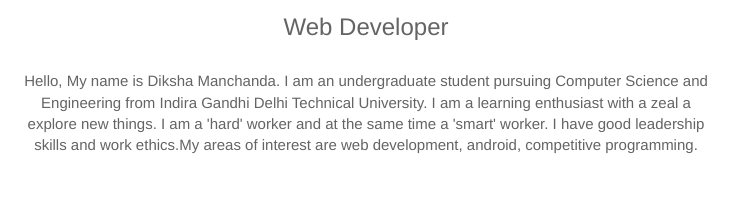
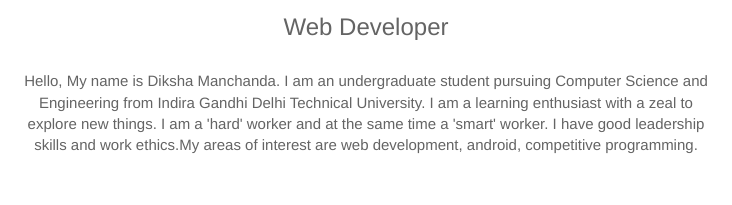
Before and after one commit to Diksha2008/Diksha2008.github.io, a plain HTML site: page index.html in a window 1280 px wide. Shown: the part 540-745 px from the top of the page, 274-1006 px from the left. Drawn offline with nearby package versions, Linux system fonts and the light colour scheme.

Commit message:
Correct typo

```diff
--- a/index.html
+++ b/index.html
@@ -37,7 +37,7 @@
 		<div class="content">
 			<h1>Diksha Manchanda</h1>
 			<h3>Web Developer</h3>
-			<p>Hello, My name is Diksha Manchanda. I am an undergraduate student pursuing Computer Science and Engineering from Indira Gandhi Delhi Technical University. I am a learning enthusiast with a zeal a explore new things. I am a 'hard' worker and at the same time a 'smart' worker. I have good leadership skills and work ethics.My areas of interest are web development, android, competitive programming.
+			<p>Hello, My name is Diksha Manchanda. I am an undergraduate student pursuing Computer Science and Engineering from Indira Gandhi Delhi Technical University. I am a learning enthusiast with a zeal to explore new things. I am a 'hard' worker and at the same time a 'smart' worker. I have good leadership skills and work ethics.My areas of interest are web development, android, competitive programming.
 			</p>
 			<div>
 				<div>
```
